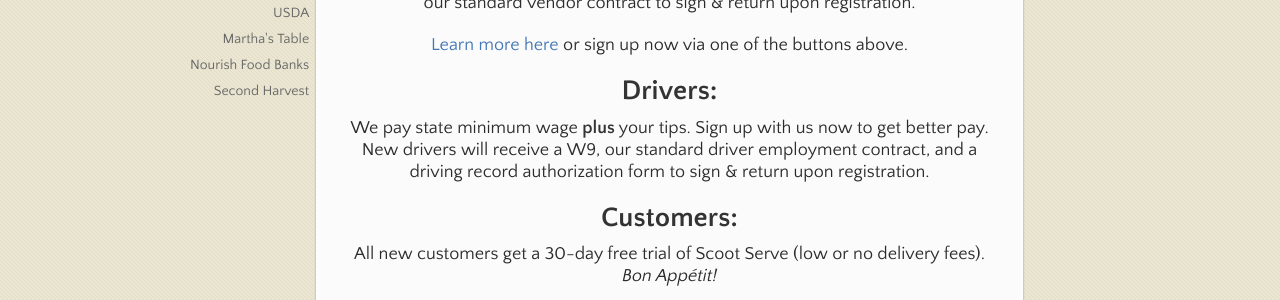
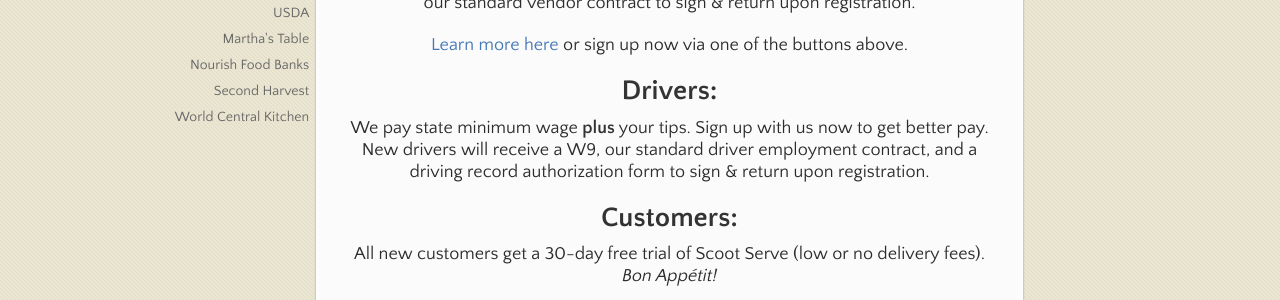
Before and after one commit to butlergroup/Food-Scoot, a Jekyll site: the page built from index.md, in a window 1280 px wide. Shown: the part 454-754 px from the top of the page. Built offline with Jekyll 4.4.1, drawn with Linux system fonts in a browser that asks for light colours; our own code applies the rules of GitHub Pages for plain Markdown files.

Commit message:
modified:   _layouts/default.html

```diff
--- a/_layouts/default.html
+++ b/_layouts/default.html
@@ -61,6 +61,7 @@
         <li><a href="https://marthastable.org/" target="_blank">Martha's Table</a></li>
         <li><a href="https://www.nourishfoodbanks.org/" target="_blank">Nourish Food Banks</a></li>
         <li><a href="https://www.secondharvestmidtn.org/" target="_blank">Second Harvest</a></li>
+        <li><a href="https://wck.org/" target="_blank">World Central Kitchen</a></li>
       </ul>
     </nav>
     <section>
```
